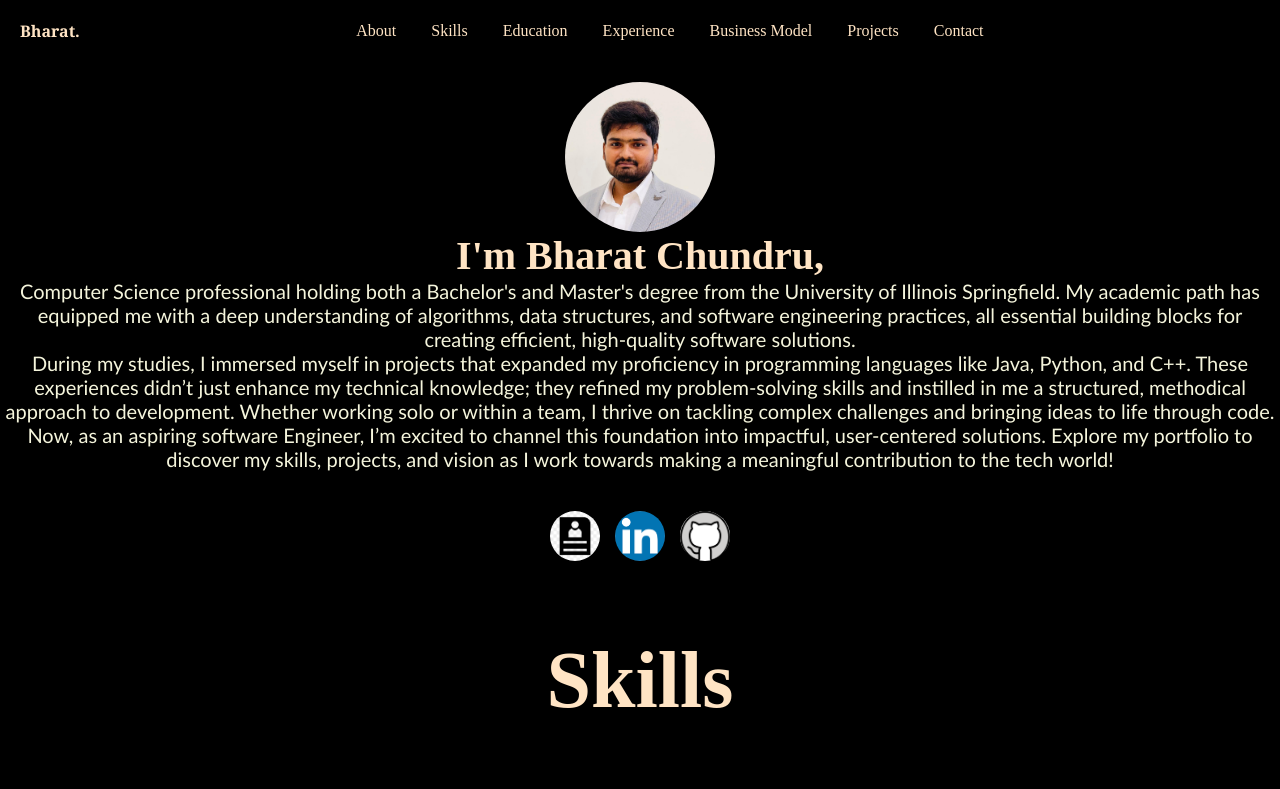
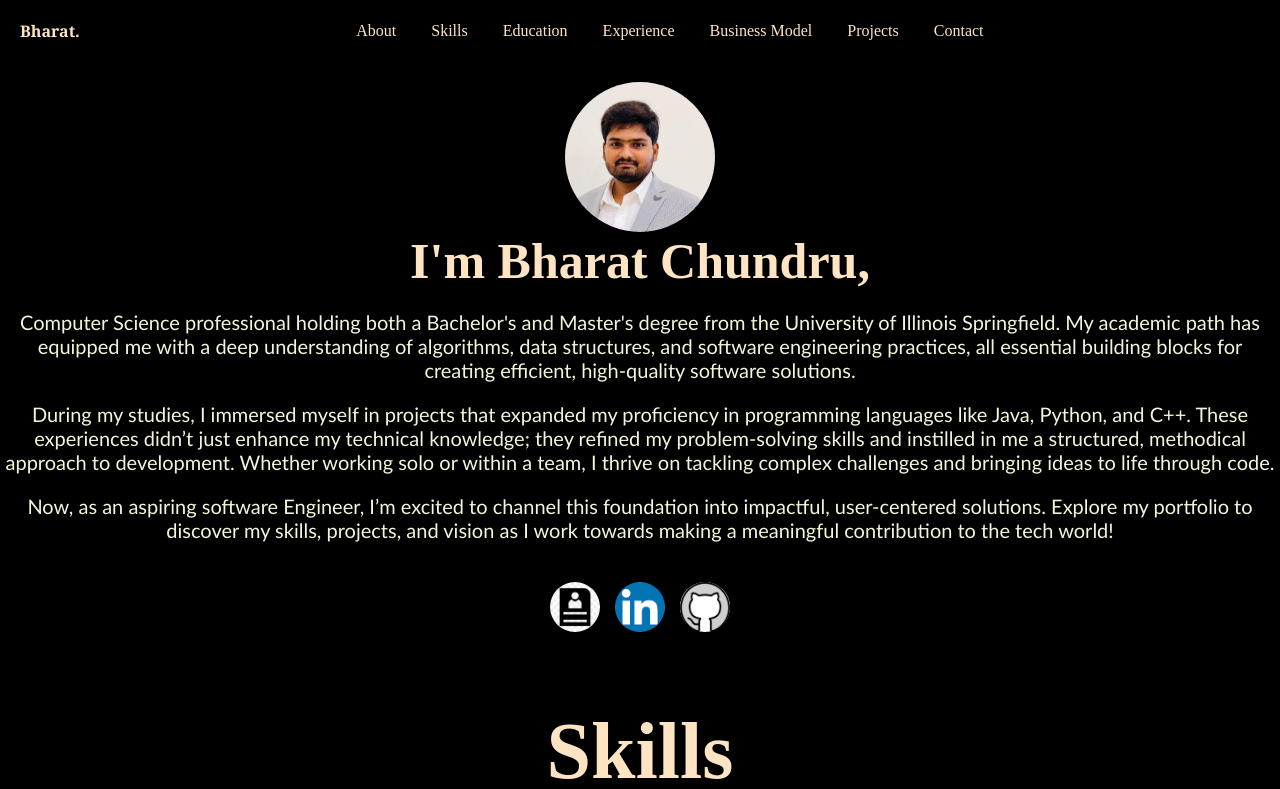
Before and after one commit to bharat-0099/website, a React (Vite) app: page / in a window 1280 px wide. Shown: the top 789 px of the page. Built offline with nearby package versions, Linux system fonts and the light colour scheme.

Commit message:
Modified Changes in Hero.css

```diff
--- a/src/Component/Hero/Hero.css
+++ b/src/Component/Hero/Hero.css
@@ -3,6 +3,15 @@
     align-items: center;
     flex-direction: column;
     text-align: center;
+    animation: fadeIn 1.5s ease-in-out;
+}
+@keyframes fadeIn {
+    from {
+        opacity: 0;
+    }
+    to {
+        opacity: 1;
+    }
 }
 
 .hero img {
@@ -11,15 +20,36 @@
     height: 150px;
     border-radius: 50%;
     object-fit: cover;
+    animation: scaleUp 1.2s ease-in-out;
+}
+@keyframes scaleUp {
+    from {
+        transform: scale(0.9);
+    }
+    to {
+        transform: scale(1);
+    }
 }
 
 .hero h1 {
     width: 70%;
-    font-size: 40px;
+    font-size: 50px;
     font-weight: 600;
+    animation: slideIn 1.5s ease-out;
+}
+@keyframes slideIn {
+    from {
+        opacity: 0;
+        transform: translateY(-20px);
+    }
+    to {
+        opacity: 1;
+        transform: translateY(0);
+    }
 }
 
 .hero p {
+    margin-top: 20px;
     font-size: 20px;
     line-height: 24px;
     color: beige;
```
